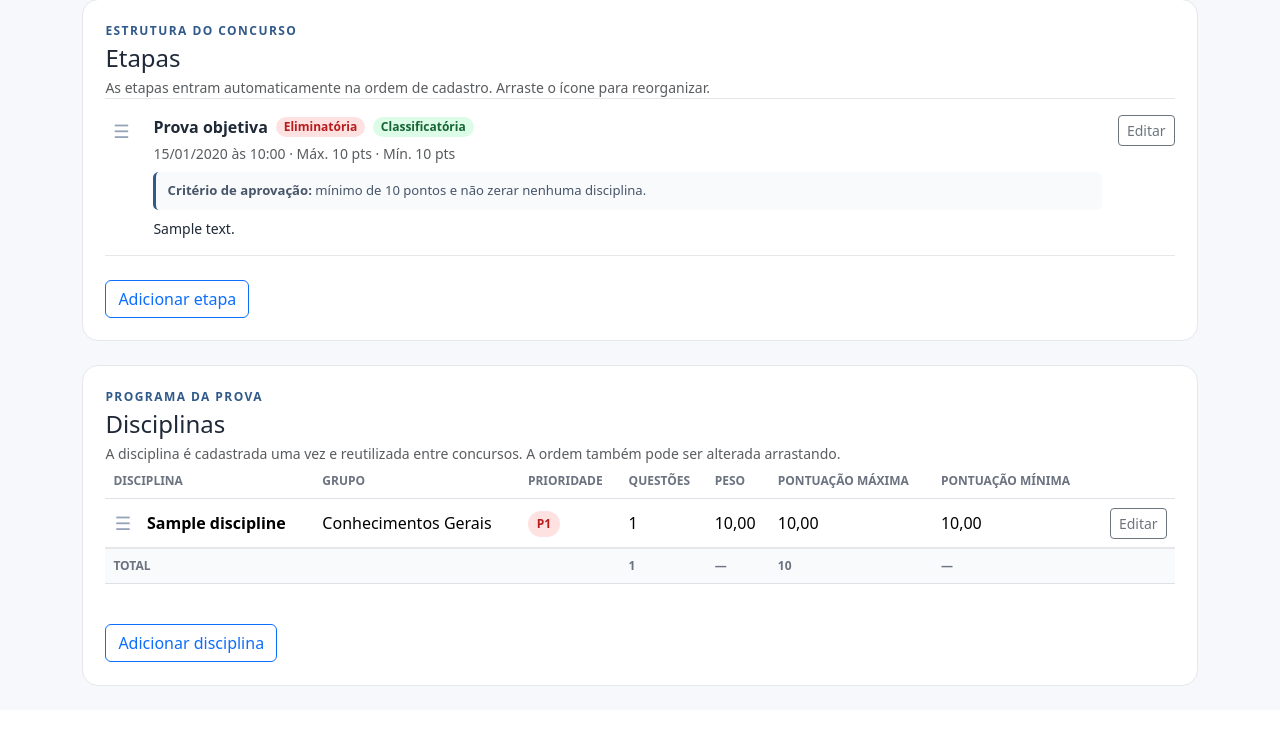
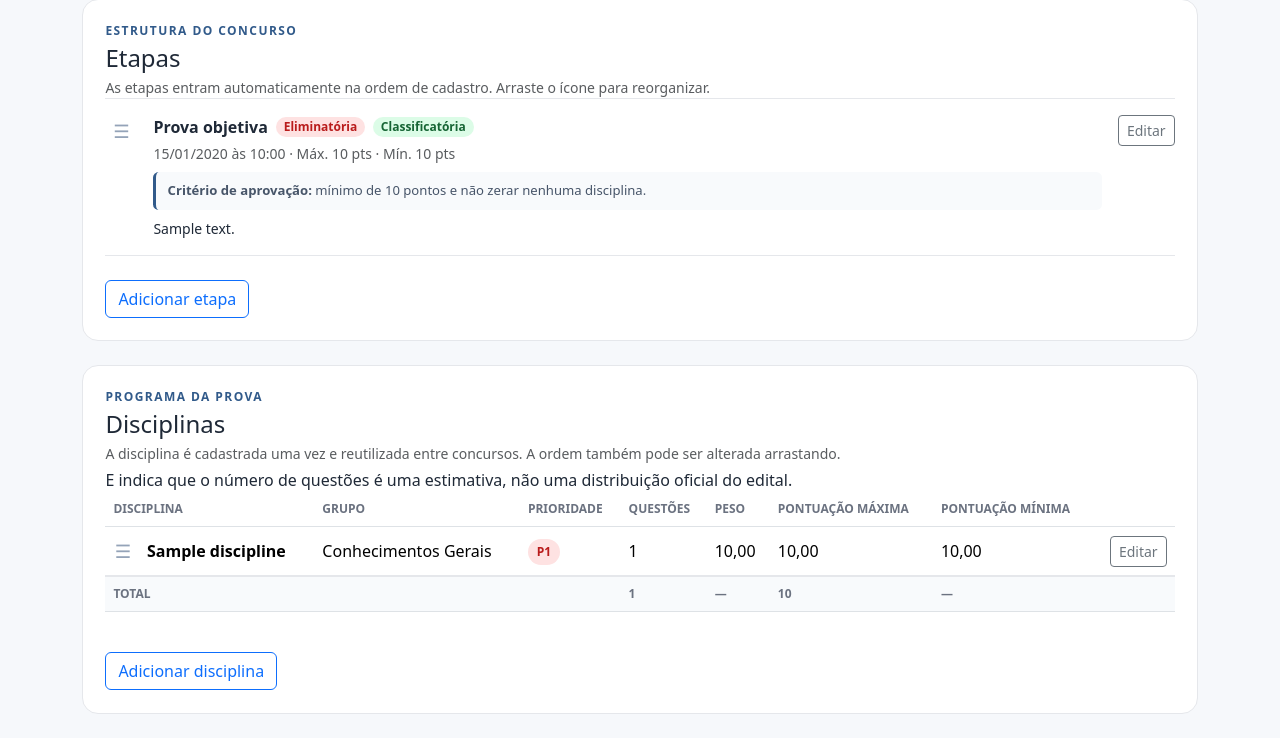
Before and after one commit to clice/concurso-study-manager, a Django app: page /concursos/1/ in a window 1280 px wide. Shown: the part 329-1067 px from the top of the page. Before the commit the page ends 1015 px from the top, so only its background shows below. Run offline with Django 5.2, Linux system fonts and the light colour scheme; data comes from the database, SQL or seed files in the repository; tables that the repository leaves empty hold one stand-in row (values such as "Sample post").

Commit message:
style: compact estimate indicators

```diff
--- a/templates/competitions/competition_detail.html
+++ b/templates/competitions/competition_detail.html
@@ -116,7 +116,8 @@
         <div>
             <p class="eyebrow mb-1">PROGRAMA DA PROVA</p>
             <h2 class="h4 mb-1">Disciplinas</h2>
-            <p class="text-body-secondary small mb-0">A disciplina é cadastrada uma vez e reutilizada entre concursos. A ordem também pode ser alterada arrastando.</p>
+            <p class="text-body-secondary small mb-1">A disciplina é cadastrada uma vez e reutilizada entre concursos. A ordem também pode ser alterada arrastando.</p>
+            <p class="estimate-legend mb-0"><span class="estimate-marker" aria-hidden="true">E</span> indica que o número de questões é uma estimativa, não uma distribuição oficial do edital.</p>
         </div>
     </div>
 
@@ -153,7 +154,7 @@
                                 {% if link.expected_questions is not None %}
                                     {{ link.expected_questions }}
                                     {% if link.question_count_kind == "estimated" %}
-                                        <span class="badge rounded-pill badge-soft-warning ms-1">Estimativa</span>
+                                        <span class="estimate-marker ms-1" title="Estimativa" aria-label="Estimativa">E</span>
                                     {% endif %}
                                 {% else %}
                                     —
@@ -171,7 +172,7 @@
                         <th colspan="3">Total</th>
                         <th>
                             {{ total_questions|default:"—" }}
-                            {% if has_estimates %}<span class="badge rounded-pill badge-soft-warning ms-1">inclui estimativas</span>{% endif %}
+                            {% if has_estimates %}<span class="estimate-marker ms-1" title="O total inclui estimativas" aria-label="O total inclui estimativas">E</span>{% endif %}
                         </th>
                         <th>—</th>
                         <th>{{ total_max_score|default:"—" }}</th>
```
